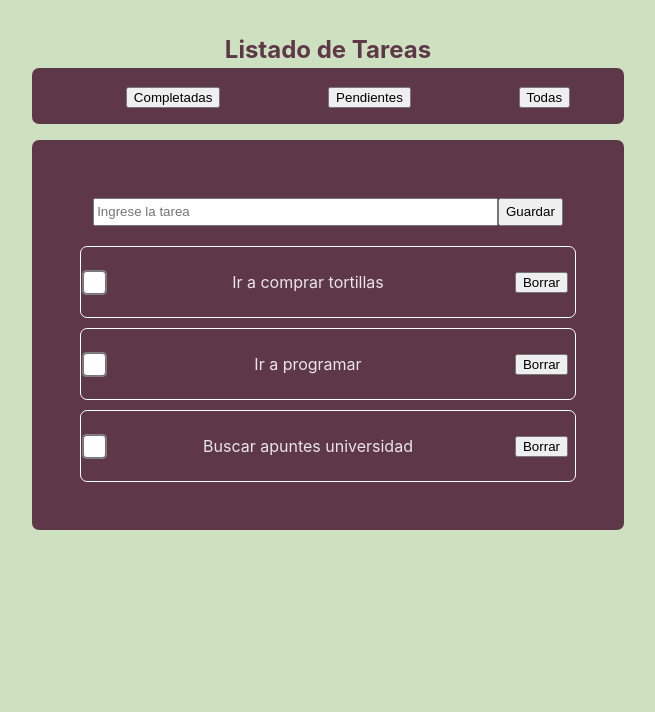
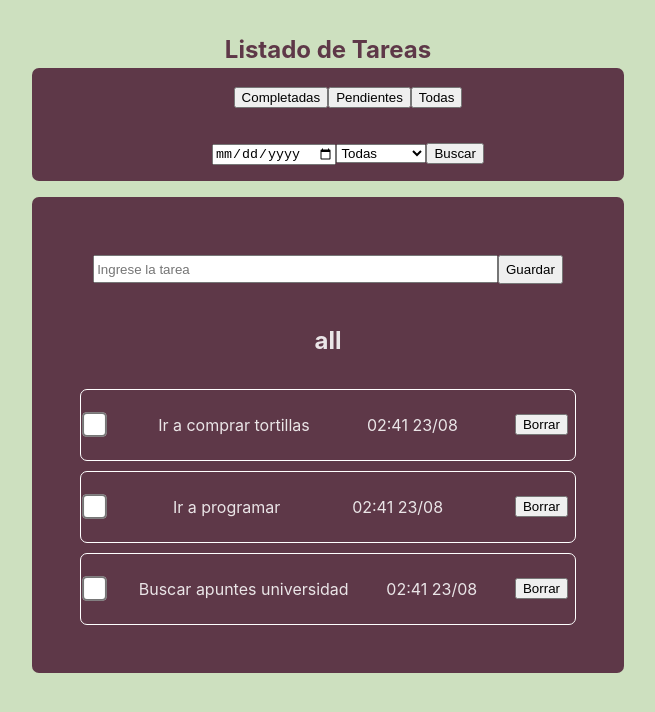
Before and after one commit to IsaiasC1999/practicas-react, a React (Vite) app in the folder lista-tareas/: page / in a window 1280 px wide. Shown: the top 712 px of the page, without its empty margins (312-967 px from the left). Built offline with nearby package versions, Linux system fonts and the light colour scheme.

Commit message:
nuevos-filtro-rama

```diff
--- a/lista-tareas/src/App.jsx
+++ b/lista-tareas/src/App.jsx
@@ -4,17 +4,17 @@ import Form from './components/Form/Form';
 import Filter from './components/Filter/Filter';
 import { listTask as initialValue } from './Mocks/TaskMock'
 import ListOfTask from './components/ListOfTask/ListOfTask';
-import { FILTER_OPTIONS } from './components/Const/Filter';
+import { FILTER_DATE, FILTER_OPTIONS } from './components/Const/Filter';
 import dayjs from "dayjs"
+// import customParseFormat from 'dayjs/plugin/customParseFormat'
 
 function App() {
 
   const [listTask, setListTask] = useState(initialValue);
-  // const [taskComplete, setTaskComplete] = useState([]);}
   const [filterTask, setFilterTask] = useState({ filter: FILTER_OPTIONS.ALL });
+  const [date, setDate] = useState(null);
 
-  let dia = dayjs();
-  console.log(dia.day);
+
 
   function deleteTask(id) {
     console.log(id);
@@ -36,6 +36,10 @@ function App() {
     setListTask(list)
   }
 
+
+
+//#region FILTROS POR ESTADO
+
   function filterComplete() {
     setFilterTask(
       { filter: FILTER_OPTIONS.COMPLETE }
@@ -54,6 +58,7 @@ function App() {
       setFilterTask({filter: FILTER_OPTIONS.ALL})
   }
 
+//#endregion
 
   const listComplete =
     (filterTask.filter === FILTER_OPTIONS.PENDING) ? listTask.filter(ele => ele.state === false) :
@@ -61,13 +66,19 @@ function App() {
         return (ele.state === true)
       }) : listTask
 
+  //  function filterDate(listTask) {
 
+  //     return listTask.filter((ele)=>{
+  //       return()
+  //     })
+
+  //  }
 
 
   return (
     <>
       <h2 className='title-app'>Listado de Tareas</h2>
-      <Filter filterComplete={filterComplete} filterAll={filterAll} filterPending={filterPending} />
+      <Filter filterComplete={filterComplete} setDate={setDate} filterAll={filterAll} filterPending={filterPending} />
       <div className='conteiner'>
 
         <Form setListTask={setListTask} listTask={listTask} />
--- a/lista-tareas/src/Mocks/TaskMock.js
+++ b/lista-tareas/src/Mocks/TaskMock.js
@@ -1,7 +1,7 @@
-
+import dayjs, { Dayjs } from "dayjs"
 
 export const listTask=[
-    { id: 312, taskText: 'Ir a comprar tortillas', state: false   },
-    { id: 543, taskText: 'Ir a programar', state: false    },
-    { id: 645, taskText: 'Buscar apuntes universidad', state: false  }
+    { id: 312, taskText: 'Ir a comprar tortillas', state: false , taskDate: dayjs()  },
+    { id: 543, taskText: 'Ir a programar', state: false , taskDate: dayjs()   },
+    { id: 645, taskText: 'Buscar apuntes universidad', state: false ,taskDate: dayjs()  }
 ]
--- a/lista-tareas/src/components/Const/Filter.js
+++ b/lista-tareas/src/components/Const/Filter.js
@@ -3,3 +3,11 @@ export const FILTER_OPTIONS={
      COMPLETE: 'complete',
      PENDING: 'pending'
 }
+
+
+export const FILTER_DATE = {
+     BEFORE: 'before',
+     AFTER:'after',
+     NOW: 'now',
+     ALL : 'all'
+}
--- a/lista-tareas/src/components/Filter/Filter.css
+++ b/lista-tareas/src/components/Filter/Filter.css
@@ -4,8 +4,9 @@
     min-height: 3rem;
     margin-bottom: 1rem;
     display: flex;
-    justify-content: center;
+    /* justify-content: center; */
     align-items: center;
+    flex-direction: column;
 }
 
 .filter__list{
@@ -13,7 +14,7 @@
     list-style: none;
     display: flex;
     width: 100%;
-    justify-content: space-around;
+    justify-content: center;
     align-items: center;
 
 
--- a/lista-tareas/src/components/Filter/Filter.jsx
+++ b/lista-tareas/src/components/Filter/Filter.jsx
@@ -1,17 +1,46 @@
+import { FILTER_DATE, FILTER_OPTIONS } from "../Const/Filter";
+import { useState } from "react";
 import "./Filter.css"
 
-function Filter({filterComplete,filterPending,filterAll}) {
+function Filter({ filterComplete, filterPending, filterAll, setDate }) {
 
+    // const [dateInput, setDateInput] = useState(null);
 
+    function onSubmitFormFilter(e) {
+        e.preventDefault();
+        const form = e.target;
+        const formData = new FormData(form);
+        const formJson = Object.fromEntries(formData.entries());
+        console.log(formJson);
+        setDate({
+            dateSelect : formJson.dateInput,
+            filterDate: formJson.selectFilterDate
+
+        })
+    }
 
     return (
         <div className="filter">
             <ul className="filter__list">
-                <li className="filter__item"><button onClick={()=>filterComplete()} >Completadas</button></li>
-                <li className="filter__item"><button onClick={()=>filterPending()} >Pendientes</button></li>
-                <li className="filter__item"><button onClick={()=>filterAll()}>Todas</button></li>
+                <li className="filter__item"><button onClick={() => filterComplete()} >Completadas</button></li>
+                <li className="filter__item"><button onClick={() => filterPending()} >Pendientes</button></li>
+                <li className="filter__item"><button onClick={() => filterAll()}>Todas</button></li>
             </ul>
-        </div>
+
+            <ul className="filter__list">
+                <form onSubmit={onSubmitFormFilter}>
+
+                    <input name="dateInput" type="date" />
+                    <select name="selectFilterDate">
+                        <option value={FILTER_DATE.ALL}>Todas</option>
+                        <option value={FILTER_DATE.BEFORE}>Anteriores</option>
+                        <option value={FILTER_DATE.AFTER}>Posteriores</option>
+                        <option value={FILTER_DATE.NOW}>Exacta</option>
+                    </select>
+                    <button>Buscar</button>
+                </form>
+            </ul>
+        </div >
     );
 }
 
--- a/lista-tareas/src/components/Form/Form.jsx
+++ b/lista-tareas/src/components/Form/Form.jsx
@@ -1,5 +1,6 @@
 import "./Form.css"
 import { useState } from "react";
+import dayjs from "dayjs";
 
 let nun = 0;
 
@@ -7,9 +8,9 @@ function Form({ setListTask, listTask }) {
     const [conten, setConten] = useState('');
 
     function Onsubmit(e) {
-
+        let time = dayjs(new Date());
         e.preventDefault();
-        setListTask([...listTask, { id: nun++, taskText: conten, state: false  }])
+        setListTask([...listTask, { id: nun++, taskText: conten, state: false ,  taskDate: dayjs()}])
         setConten('')
 
     }
--- a/lista-tareas/src/components/ListOfTask/ListOfTask.jsx
+++ b/lista-tareas/src/components/ListOfTask/ListOfTask.jsx
@@ -4,6 +4,7 @@ function ListOfTask({ listTask,completeTask,deleteTask,filter}) {
 
     return (
         <>
+                <h2>{filter.filter}</h2>
             {
                 listTask.map((ele) => <Task
                     key={ele.id}
@@ -11,6 +12,7 @@ function ListOfTask({ listTask,completeTask,deleteTask,filter}) {
                     content={ele.taskText}
                     state={ele.state}
                     completeTask={completeTask}
+                    taskDate={ele.taskDate}
                     deleteTask={deleteTask} />)
             }
         </>
--- a/lista-tareas/src/components/task/Task.jsx
+++ b/lista-tareas/src/components/task/Task.jsx
@@ -1,6 +1,6 @@
 import './Task.css'
 
-function Task({content,deleteTask,id,state,completeTask}) {
+function Task({content,deleteTask,id,state,completeTask,taskDate}) {
 
 
 
@@ -8,9 +8,7 @@ function Task({content,deleteTask,id,state,completeTask}) {
     <article className={`task-item ${state ? 'task-item--complete' :''}`}>
       <input className='task-item__state' defaultChecked={state} onChange={ ()=>completeTask(id)} type="checkbox" />
       <p className={`task-item__text ${state?'task-item__text--complete': ''}`}>{content}</p>
-      {/* <span className="task-item__date">
-        {`${date.getDate()}/${date.getMonth()}`}
-      </span> */}
+       <span>{taskDate.format('HH:mm DD/MM ')}</span>
       <button onClick={()=>deleteTask(id)} className='task-item__btn'>Borrar</button>
     </article>
   );
```
Also changed, not shown: 1 other file (tests, documents, lock files or other folders).
